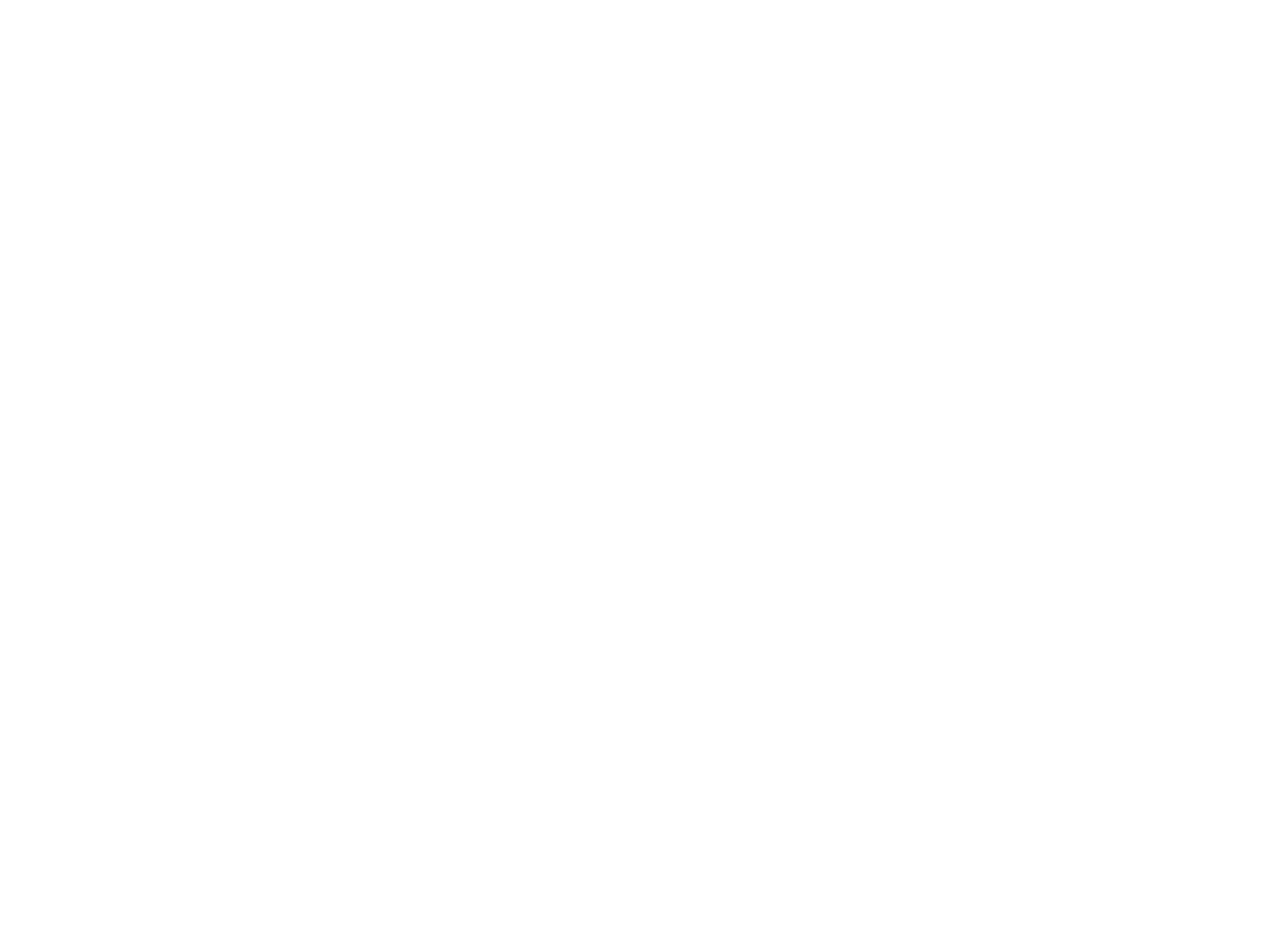
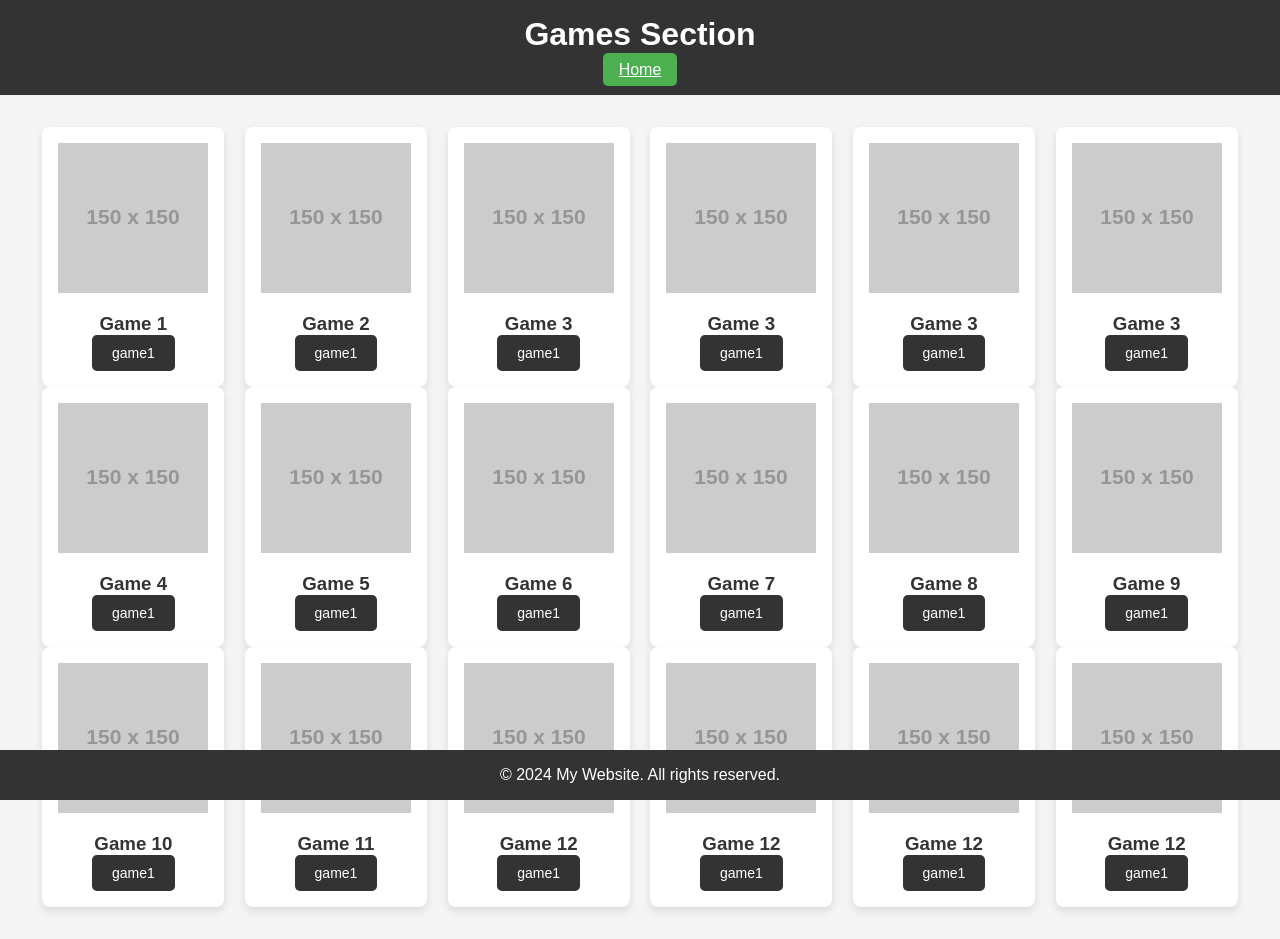
Before and after one commit to xeenoUB/XeenoUB.github.io, a website: page page/apps.html in a window 1280 px wide. Before the commit the page ends 800 px from the top, so only its background shows below. Drawn offline with Linux system fonts and the light colour scheme; placeholder pictures from the web are drawn by us.

Commit message:
done with boxes for games/apps/unblockers and fixed home page buttons

```diff
--- a/page/apps.html
+++ b/page/apps.html
@@ -0,0 +1,123 @@
+<!DOCTYPE html>
+<html lang="en">
+<head>
+    <meta charset="UTF-8">
+    <meta name="viewport" content="width=device-width, initial-scale=1.0">
+    <title>Games</title>
+    <link rel="stylesheet" href="/page/games.css">
+</head>
+<body>
+    <header>
+        <h1>Games Section</h1>
+        <nav>
+            <ul>
+                <li><a href="/index.html" class="button">Home</a></li>
+            </ul>
+        </nav>
+    </header>
+
+    <main>
+        <section class="game-container">
+            <!--all container -->
+            <div class="game-box">
+                <img src="https://placehold.co/150x150" alt="Game 1" class="game-image">
+                <h3>Game 1</h3>
+                <button class="button" onclick="window.location.href='/index.html'">game1</button>
+            </div>
+            <div class="game-box">
+                <img src="https://placehold.co/150x150" alt="Game 2" class="game-image">
+                <h3>Game 2</h3>
+                <button class="button" onclick="window.location.href='/index.html'">game1</button>
+            </div>
+            <div class="game-box">
+                <img src="https://placehold.co/150x150" alt="Game 3" class="game-image">
+                <h3>Game 3</h3>
+                <button class="button" onclick="window.location.href='/index.html'">game1</button>
+            </div>
+            <div class="game-box">
+                <img src="https://placehold.co/150x150" alt="Game 3" class="game-image">
+                <h3>Game 3</h3>
+                <button class="button" onclick="window.location.href='/index.html'">game1</button>
+            </div>
+            <div class="game-box">
+                <img src="https://placehold.co/150x150" alt="Game 3" class="game-image">
+                <h3>Game 3</h3>
+                <button class="button" onclick="window.location.href='/index.html'">game1</button>
+            </div>
+            <div class="game-box">
+                <img src="https://placehold.co/150x150" alt="Game 3" class="game-image">
+                <h3>Game 3</h3>
+                <button class="button" onclick="window.location.href='/index.html'">game1</button>
+            </div>
+
+            <div class="game-box">
+                <img src="https://placehold.co/150x150" alt="Game 4" class="game-image">
+                <h3>Game 4</h3>
+                <button class="button" onclick="window.location.href='/index.html'">game1</button>
+            </div>
+            <div class="game-box">
+                <img src="https://placehold.co/150x150" alt="Game 5" class="game-image">
+                <h3>Game 5</h3>
+                <button class="button" onclick="window.location.href='/index.html'">game1</button>
+            </div>
+            <div class="game-box">
+                <img src="https://placehold.co/150x150" alt="Game 6" class="game-image">
+                <h3>Game 6</h3>
+                <button class="button" onclick="window.location.href='/index.html'">game1</button>
+            </div>
+
+            <div class="game-box">
+                <img src="https://placehold.co/150x150" alt="Game 7" class="game-image">
+                <h3>Game 7</h3>
+                <button class="button" onclick="window.location.href='/index.html'">game1</button>
+            </div>
+            <div class="game-box">
+                <img src="https://placehold.co/150x150" alt="Game 8" class="game-image">
+                <h3>Game 8</h3>
+                <button class="button" onclick="window.location.href='/index.html'">game1</button>
+            </div>
+            <div class="game-box">
+                <img src="https://placehold.co/150x150" alt="Game 9" class="game-image">
+                <h3>Game 9</h3>
+                <button class="button" onclick="window.location.href='/index.html'">game1</button>
+            </div>
+
+            <div class="game-box">
+                <img src="https://placehold.co/150x150" alt="Game 10" class="game-image">
+                <h3>Game 10</h3>
+                <button class="button" onclick="window.location.href='/index.html'">game1</button>
+            </div>
+            <div class="game-box">
+                <img src="https://placehold.co/150x150" alt="Game 11" class="game-image">
+                <h3>Game 11</h3>
+                <button class="button" onclick="window.location.href='/index.html'">game1</button>
+            </div>
+            <div class="game-box">
+                <img src="https://placehold.co/150x150" alt="Game 12" class="game-image">
+                <h3>Game 12</h3>
+                <button class="button" onclick="window.location.href='/index.html'">game1</button>
+            </div>
+            <div class="game-box">
+                <img src="https://placehold.co/150x150" alt="Game 12" class="game-image">
+                <h3>Game 12</h3>
+                <button class="button" onclick="window.location.href='/index.html'">game1</button>
+            </div>
+            <div class="game-box">
+                <img src="https://placehold.co/150x150" alt="Game 12" class="game-image">
+                <h3>Game 12</h3>
+                <button class="button" onclick="window.location.href='/index.html'">game1</button>
+            </div>
+            <div class="game-box">
+                <img src="https://placehold.co/150x150" alt="Game 12" class="game-image">
+                <h3>Game 12</h3>
+                <button class="button" onclick="window.location.href='/index.html'">game1</button>
+            </div>
+        </section>
+    </main>
+
+    <footer>
+        <p>&copy; 2024 My Website. All rights reserved.</p>
+    </footer>
+
+</body>
+</html>
```
Also changed, not shown: index.html (+2 -2 lines), page/games.html (+31 -18 lines), page/unblockers.html (+123 -0 lines).
